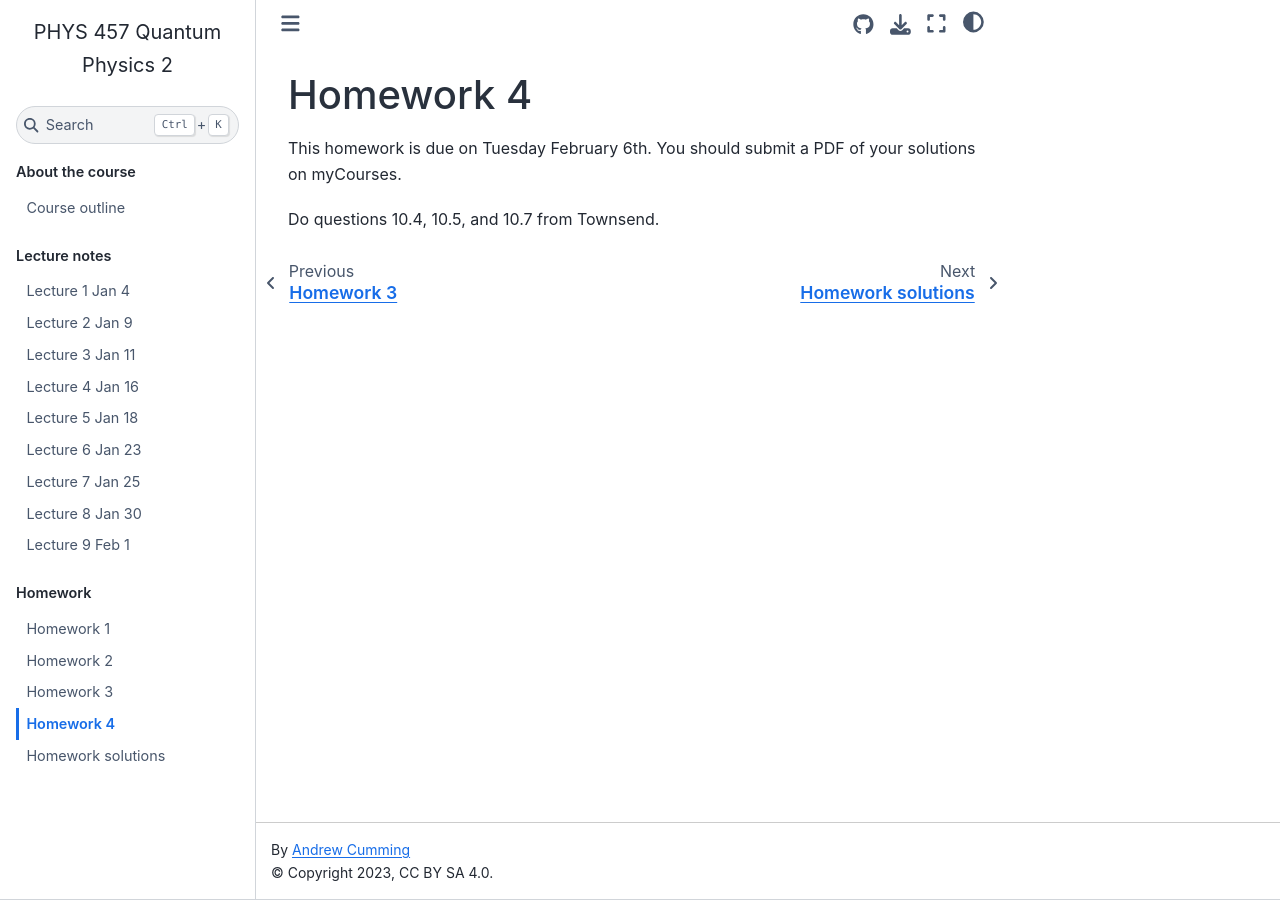
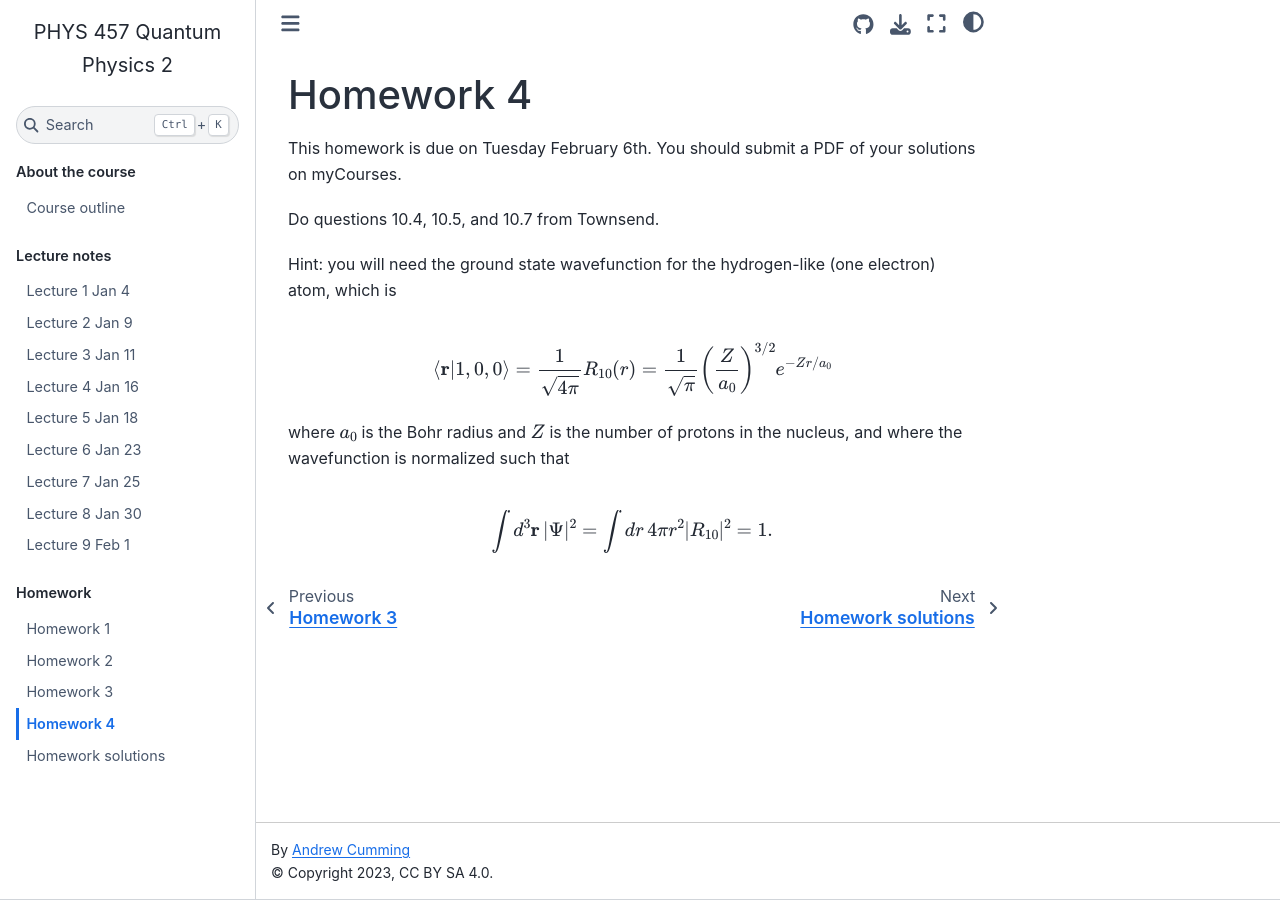
Before and after one commit to andrewcumming/phys457, a Jupyter Book: the page built from hw4.md, in a window 1280 px wide. Built offline with Jupyter Book 1.0.4 settings and Sphinx 7.4.7 and the Sphinx Book theme 1.1.4, drawn with Linux system fonts in a browser that asks for light colours.

Commit message:
Add hw4 hint

```diff
--- a/hw4.md
+++ b/hw4.md
@@ -3,3 +3,11 @@
 This homework is due on Tuesday February 6th. You should submit a PDF of your solutions on myCourses.
 
 Do questions 10.4, 10.5, and 10.7 from Townsend.
+
+Hint: you will need the ground state wavefunction for the hydrogen-like (one electron) atom, which is
+
+$$\braket{\mathbf{r}|1,0,0} = {1\over \sqrt{4\pi}} R_{10}(r) = {1\over \sqrt{\pi}}\left({Z\over a_0}\right)^{3/2} e^{-Zr/a_0}$$
+
+where $a_0$ is the Bohr radius and $Z$ is the number of protons in the nucleus, and where the wavefunction is normalized such that
+
+$$\int d^3\mathbf{r} \, |\Psi|^2 = \int dr\, 4\pi r^2 |R_{10}|^2=1.$$
```
